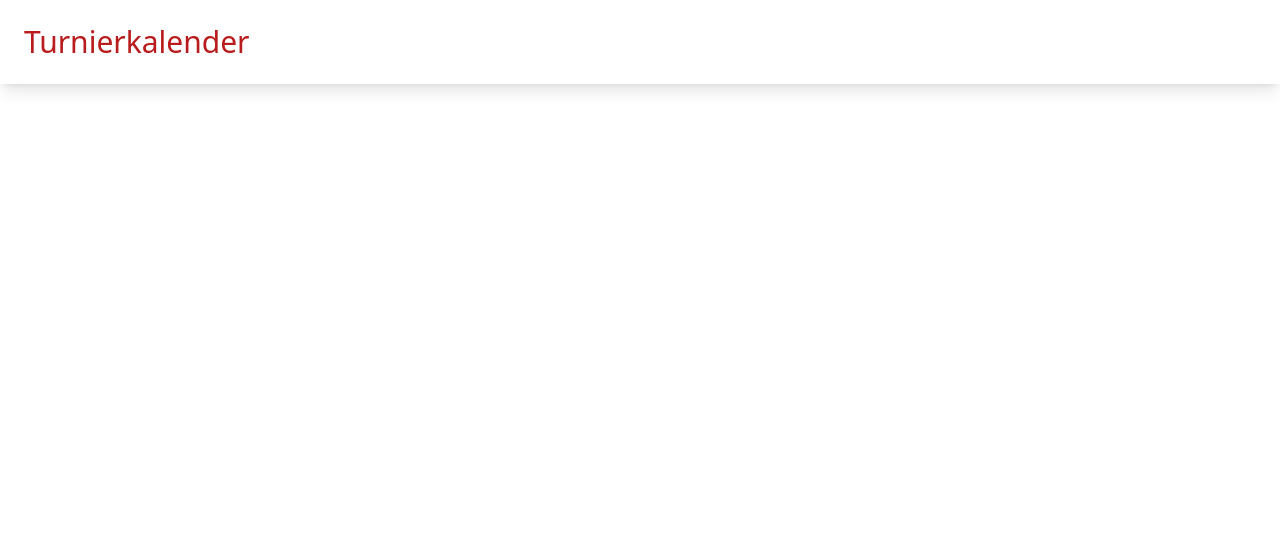
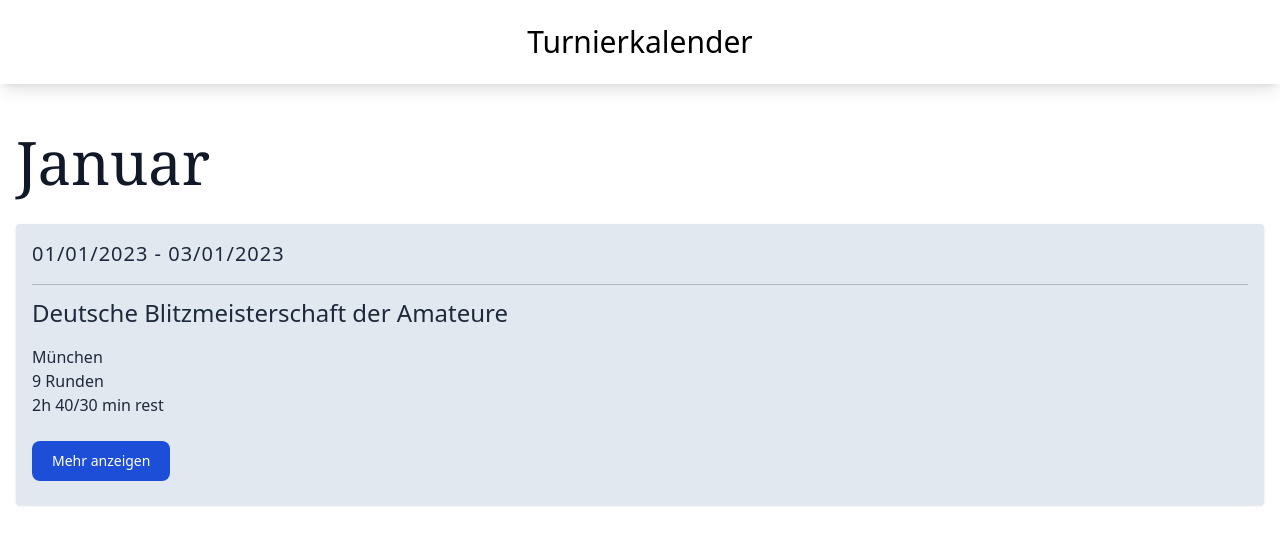
Before and after one commit to wertzuk/calendar, a Vue app: page / in a window 1280 px wide. Shown: the top 544 px of the page. Built offline with nearby package versions, Linux system fonts and the light colour scheme.

Commit message:
event card styling

```diff
--- a/index.html
+++ b/index.html
@@ -1,10 +1,10 @@
-<!doctype html>
+<!DOCTYPE html>
 <html lang="en">
   <head>
     <meta charset="UTF-8" />
     <link rel="icon" type="image/svg+xml" href="/vite.svg" />
     <meta name="viewport" content="width=device-width, initial-scale=1.0" />
-    <title>Vite + Vue</title>
+    <title>Turnierkalender</title>
   </head>
   <body>
     <div id="app"></div>
--- a/src/App.vue
+++ b/src/App.vue
@@ -1,7 +1,31 @@
 <template>
   <header class="p-6 shadow-lg">
-    <p class="text-red-700 text-3xl">Turnierkalender</p>
+    <p class="text-3xl text-center font-bolder">Turnierkalender</p>
   </header>
+  <main class="p-4 text-gray-900">
+    <h1 class="text-6xl my-8 font-serif">Januar</h1>
+    <div class="shadow p-4 bg-slate-200 rounded text-slate-800">
+      <div
+        class="text-xl font-thin border-black/20 border-b pb-4 tracking-wider"
+      >
+        01/01/2023 - 03/01/2023
+      </div>
+      <div class="mt-3">
+        <h2 class="text-2xl">Deutsche Blitzmeisterschaft der Amateure</h2>
+        <ul class="mt-4 mb-6 font-thin">
+          <li>München</li>
+          <li>9 Runden</li>
+          <li>2h 40/30 min rest</li>
+        </ul>
+        <button
+          type="button"
+          class="text-white bg-blue-700 hover:bg-blue-800 focus:ring-4 focus:ring-blue-300 font-medium rounded-lg text-sm px-5 py-2.5 mr-2 mb-2 dark:bg-blue-600 dark:hover:bg-blue-700 focus:outline-none dark:focus:ring-blue-800"
+        >
+          Mehr anzeigen
+        </button>
+      </div>
+    </div>
+  </main>
 </template>
 
 <script setup></script>
--- a/src/components/HelloWorld.vue
+++ /dev/null
@@ -1,40 +0,0 @@
-<script setup>
-import { ref } from 'vue'
-
-defineProps({
-  msg: String,
-})
-
-const count = ref(0)
-</script>
-
-<template>
-  <h1>{{ msg }}</h1>
-
-  <div class="card">
-    <button type="button" @click="count++">count is {{ count }}</button>
-    <p>
-      Edit
-      <code>components/HelloWorld.vue</code> to test HMR
-    </p>
-  </div>
-
-  <p>
-    Check out
-    <a href="https://vuejs.org/guide/quick-start.html#local" target="_blank"
-      >create-vue</a
-    >, the official Vue + Vite starter
-  </p>
-  <p>
-    Install
-    <a href="https://github.com/vuejs/language-tools" target="_blank">Volar</a>
-    in your IDE for a better DX
-  </p>
-  <p class="read-the-docs">Click on the Vite and Vue logos to learn more</p>
-</template>
-
-<style scoped>
-.read-the-docs {
-  color: #888;
-}
-</style>
```
